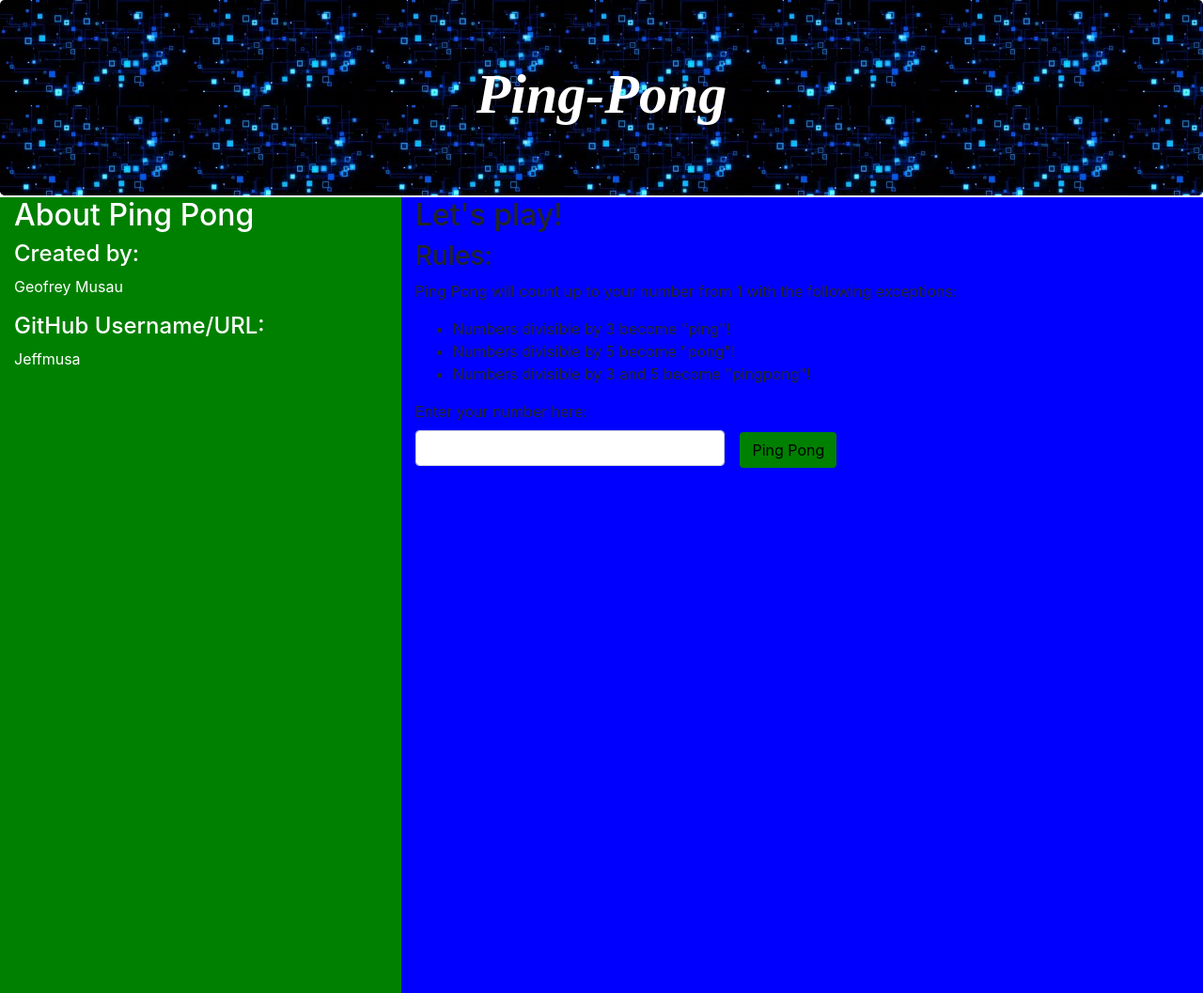
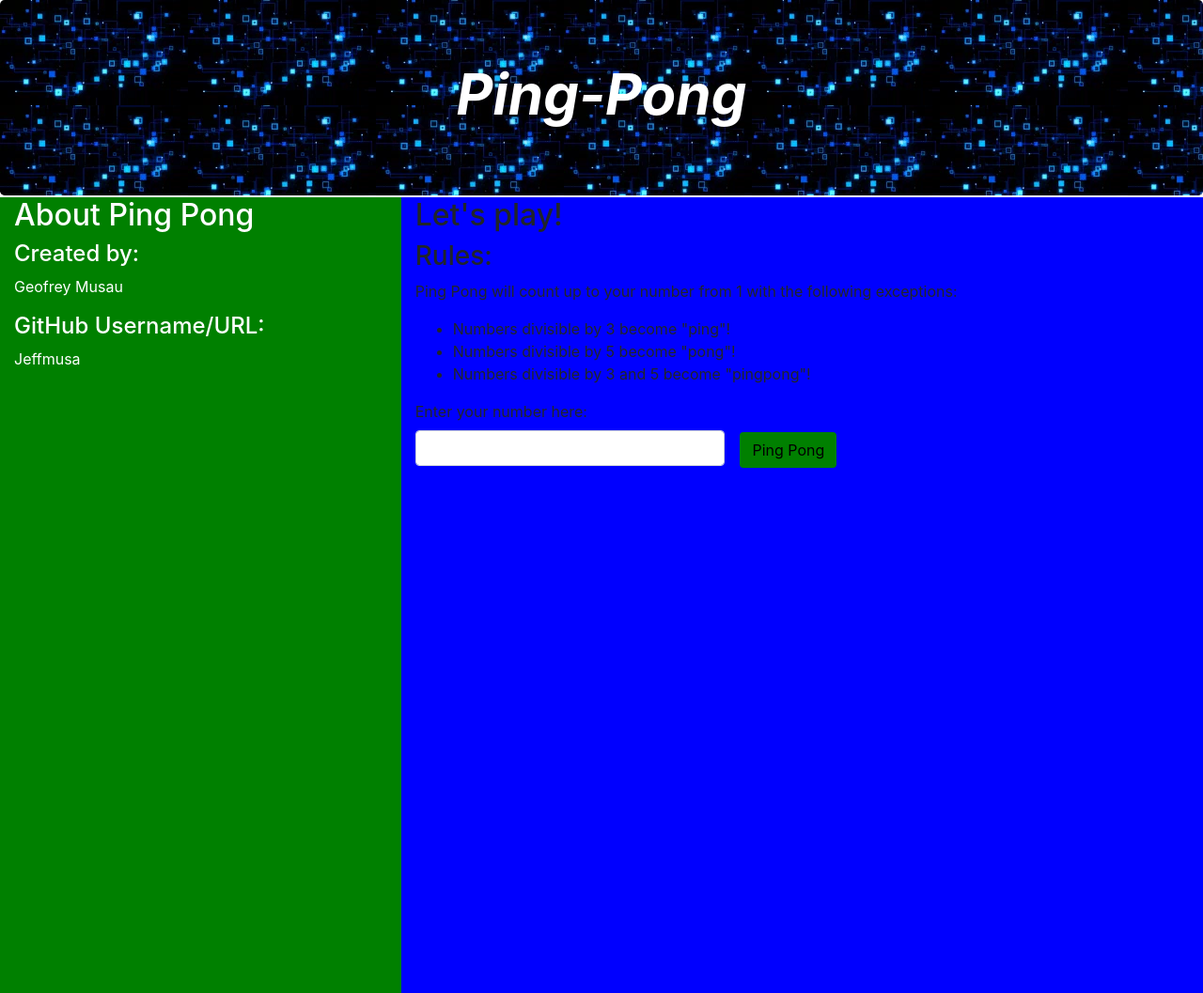
Before and after one commit to Jeffmusa/PING-PONG, a plain HTML site: page index.html in a window 1280 px wide. Shown: the whole page at 94% size. Drawn offline with Linux system fonts and the light colour scheme.

Commit message:
modified css

```diff
--- a/css/styles.css
+++ b/css/styles.css
@@ -6,7 +6,6 @@
 .jumbotron {
   margin-bottom: 0px;
   text-align: center;
-  font-family:trashco ;
   background-image: url("../images/200w.webp");
   font-style: oblique;
   color:white;
@@ -44,4 +43,5 @@ button{
 .ping{
   font-size: 60px;
   font-weight: bold;
+
 }
```
